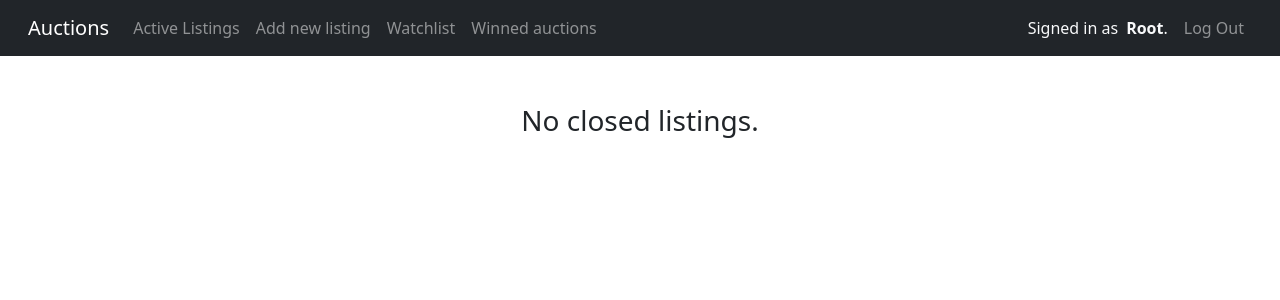
After one commit to MehedAlexandru/ecommerce, a Django app: page /winned_auctions in a window 1280 px wide. The commit adds this page. Shown: the top 300 px of the page. Run offline with Django 3.2, Linux system fonts and the light colour scheme; a user stored in the database is signed in; data comes from the database, SQL or seed files in the repository; some libraries are stand-ins or nearby versions.

Commit message:
Working add to winned auctions and listing the auctions the user has won

```diff
--- a/auctions/models.py
+++ b/auctions/models.py
@@ -15,6 +15,7 @@ class Auction_listings(models.Model):
     category = models.CharField(max_length=64, blank=True)
     active = models.BooleanField(default=True)
     watchlist = models.ManyToManyField(User, blank=True, related_name="watchlisted_items")
+    winner = models.ForeignKey(User, on_delete=models.CASCADE, related_name="winned_auctions", blank=True, null=True)
 
     def __str__(self) -> str:
         return f"{self.title}, {self.description}, {self.starting_bid}, {self.image_url}, {self.category}, {self.active}, {self.watchlist}"
@@ -37,9 +38,10 @@ class Comments(models.Model):
     def __str__(self) -> str:
         return f"{self.user}, {self.auction}, {self.comment}"
 
-class Winner(models.Model):
-    user = models.ForeignKey(User, on_delete=models.CASCADE, related_name="user_winner")
-    auction = models.ForeignKey(Auction_listings, on_delete=models.CASCADE, related_name="winner")
+# class Winner(models.Model):
 
-    def __str__(self) -> str:
-        return f"{self.user}, {self.auction}"
+#     user = models.ForeignKey(User, on_delete=models.CASCADE, related_name="user_winner")
+#     auction = models.ForeignKey(Auction_listings, on_delete=models.CASCADE, related_name="winner")
+
+#     def __str__(self) -> str:
+#         return f"{self.user}, {self.auction}"
--- a/auctions/templates/auctions/layout.html
+++ b/auctions/templates/auctions/layout.html
@@ -43,6 +43,9 @@
             <li class="nav-item">
               <a class="nav-link" href="{% url 'watchlist' %}">Watchlist</a>
             </li>
+            <li class="nav-item">
+              <a class="nav-link" href="{% url 'winned_auctions' %}">Winned auctions</a>
+            </li>
           </ul>
           {% if user.is_authenticated %}
             <ul class="navbar-nav">
--- a/auctions/templates/auctions/listing.html
+++ b/auctions/templates/auctions/listing.html
@@ -34,6 +34,12 @@
                 </div>
                 <div  class="ms-auto d-flex">
                     {% if user.is_authenticated %}
+                        {% if user == listing.user %}
+                            <form action="{% url 'close_listing' listing.id %}" method='POST'>
+                                {% csrf_token %}
+                                <button type="submit" class="btn btn-success mx-4">Close listing</button>
+                            </form>
+                        {% endif %}
                     <form action="{% url 'remove_from_watchlist' listing.id %}" method='POST'>
                         {% csrf_token %}
                         <button type="submit" class="btn btn-danger mx-4">Remove from watchlist</button>
--- /dev/null
+++ b/auctions/templates/auctions/winned_listings.html
@@ -0,0 +1,37 @@
+{% extends "auctions/layout.html" %}
+{% load humanize %}
+
+
+{% block body %}
+{% for listing in listings %}
+<div class="card shadow mt-4 rounded-4 w-200">
+    <div class="row d-flex">
+      <div class="col-md-5 col-lg-4 d-flex px-4 mt-2 mb-2 media">
+        <img class="card-img ing-fluid mr-3 img-thumbnail rounded-4" src="{{ listing.image_url }}" alt="" style="object-fit: fill;" />
+      </div>
+      <div class="card-body col-lg-8 col-sm-6 px-4 flex-column">
+        <h5 class="card-title ">{{ listing.title }}</h5>
+        <h6 class="card-subtitle  text-muted">By {{ listing.user }}</h6>
+        <p class="card-text pt-3 ">{{ listing.description|truncatewords:20 }}</p>
+      </div>
+    </div>
+    <div class="card-footer">
+      <div class="d-flex mx-auto mt-auto">
+        <div class="row col-8">
+          <div class="d-flex row justify-content-start">
+            <p class="card-text pb-0 h5 mb-0">Current bid is: {{ listing.starting_bid|floatformat:2|intcomma }} RON</p>
+            <p class="card-text ">You Won!!</p>
+            {% comment %} <p class="card-text">Current bid: \NA</p> {% endcomment %}
+          </div>
+        </div>
+        <div class="d-flex col-4 justify-content-end">
+          <a href="{% url 'listing' listing.id %}" class="btn btn-primary mt-1">View</a>
+        </div>
+      </div>
+    </div>
+  </div>
+  {% empty %}
+  <h3 class="text-center">No closed listings.</h3>
+  {% endfor %}
+
+{% endblock body %}
--- a/auctions/urls.py
+++ b/auctions/urls.py
@@ -14,4 +14,6 @@ urlpatterns = [
     path("add_to_watchlist/<int:listing_id>", views.add_to_watchlist, name="add_to_watchlist"),
     path("remove_from_watchlist/<int:listing_id>", views.remove_from_watchlist, name="remove_from_watchlist"),
     path("bid/<int:listing_id>", views.bid, name="bid"),
+    path("close/<int:listing_id>", views.close_listing, name="close_listing"),
+    path("winned_auctions", views.winned_auctions, name="winned_auctions"),
 ]
--- a/auctions/views.py
+++ b/auctions/views.py
@@ -3,7 +3,7 @@ from django.db import IntegrityError
 from django.http import HttpResponse, HttpResponseRedirect
 from django.shortcuts import get_list_or_404, render
 from django.urls import reverse
-from auctions.models import Auction_listings, Bids, Comments
+from auctions.models import Auction_listings, Bids
 from django.contrib.auth.decorators import login_required
 from .forms import NewListingForm
 
@@ -143,6 +143,7 @@ def bid(request, listing_id):
             old_bid = float(listing.starting_bid)
             if bid > old_bid:
                 listing.starting_bid = bid
+                listing.winner = request.user
                 listing.save()
                 return HttpResponseRedirect(reverse("listing", args=(listing_id,)))
             else:
@@ -155,3 +156,55 @@ def bid(request, listing_id):
                 "listing": listing,
                 "message": "You must be logged in to place a bid"
             })
+
+
+def select_winner(listing_id):
+    listing = Auction_listings.objects.get(pk=listing_id)
+    bids = Bids.objects.filter(pk=listing.id)
+    if bids:
+        highest_bid = bids.order_by('bid').first()
+        winner = highest_bid.user
+        listing.winner = winner
+        listing.save()
+    else:
+        listing.winner = None
+        listing.save()
+
+
+def close_listing(request, listing_id):
+    listing = Auction_listings.objects.get(pk=listing_id)
+    if request.method == "POST":
+        if request.user.is_authenticated:
+            if request.user == listing.user:
+                select_winner(listing_id)
+                listing.active = False
+                listing.save()
+                return render(request, "auctions/listing.html", {
+                    "listing": listing,
+                    "winner": listing.winner,
+                })
+            else:
+                return render(request, "auctions/listing.html", {
+                    "listing": listing,
+                    "message": "You must be the owner of the listing to close the bid"
+                })
+        else:
+            return render(request, "auctions/listing.html", {
+                "listing": listing,
+                "message": "You must be logged in to close the bid"
+            })
+    # else:
+    #     return HttpResponseRedirect(reverse("listing", args=(listing_id,)))
+
+def winned_auctions(request):
+    user = request.user
+    listings = Auction_listings.objects.filter(winner=user) and Auction_listings.objects.filter(active=False)
+
+    return render(request, "auctions/winned_listings.html", {
+        "listings": listings
+    })
+
+# def comment(request, listing_id):
+#     listing = Auction_listings.objects.get(pk=listing_id)
+#     if request.method == "POST":
+#         if request.user.is_authenticated:
```
Also changed, not shown: auctions/migrations/0008_auction_listings_winner_delete_winner.py (added), db.sqlite3.
